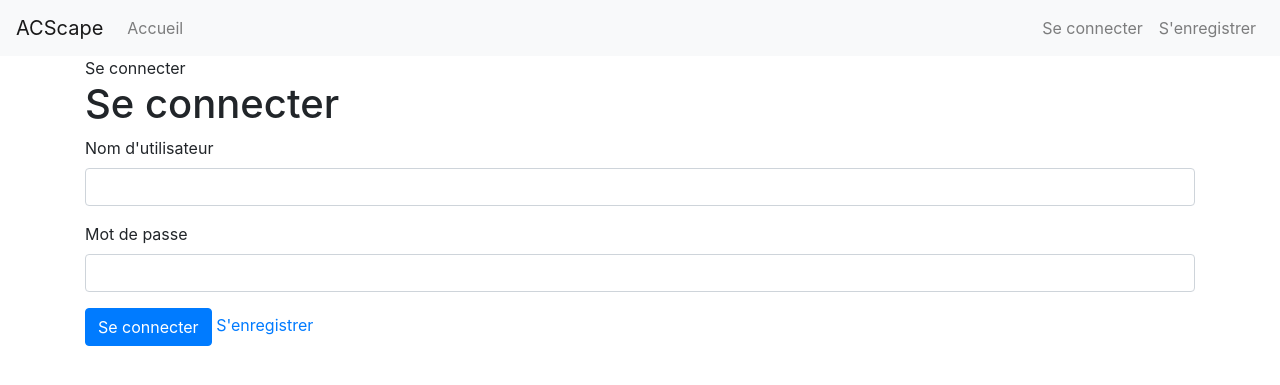
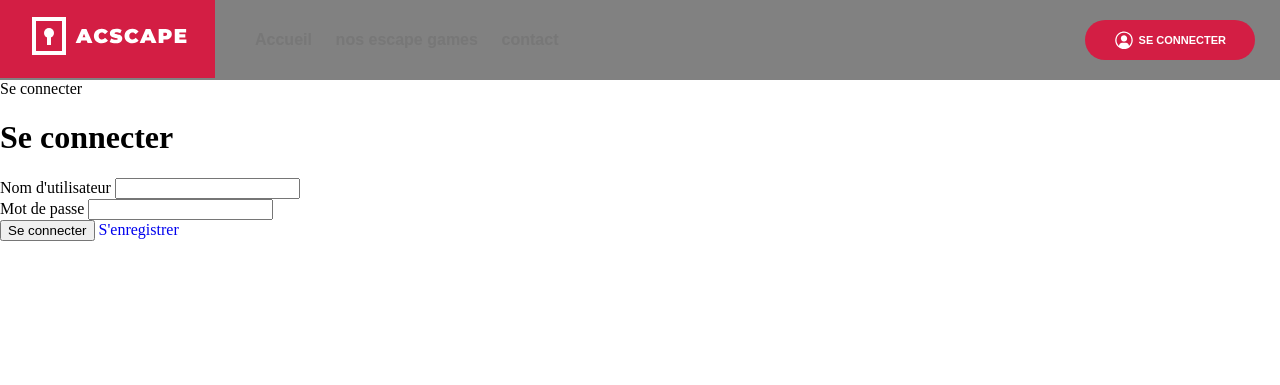
Before and after one commit to amerucci/acscape, a PHP site: template views/auth/login.php in a window 1280 px wide. Shown: the top 385 px of the page. Run offline with PHP 8.4, Linux system fonts and the light colour scheme; the template is opened without the code that fills it, so the values that code supplies are empty; some libraries are stand-ins or nearby versions.

Commit message:
navbar in progress

```diff
--- /dev/null
+++ b/public/css/login.css
@@ -0,0 +1,66 @@
+body {
+    margin: 0;
+    padding: 0;
+}
+
+ul {
+    list-style: none;
+}
+
+a {
+    text-decoration: none;
+}
+
+.navbar {
+    height: 80px;
+    background-color: rgba(27, 27, 27, 0.55);
+    display: flex;
+    align-items: center;
+}
+
+.navbar a {
+    color: rgba(119, 119, 119, 1);
+    font-weight: bold;
+    font-family: 'Montserrat', sans-serif;
+}
+
+.navList {
+    display: flex;
+    flex-direction: row;
+    align-items: center;
+    gap: 3%;
+}
+
+.navLog li {
+    display: flex;
+    align-items: center;
+    justify-content: center;
+    height: 40px;
+    width: 150px;
+    padding: 0 10px;
+    gap: 10px;
+    background-color: rgba(211, 30, 68, 1);
+    border-radius: 20px;
+    font-size: 11px;
+    margin-right: 25px;
+}
+
+.navLog a {
+    color: rgba(255, 255, 255, 1);
+    font-family: 'Montserrat', sans-serif;
+    display: flex;
+    align-items: center;
+    justify-content: center;
+    gap: 3%;
+    width: 150px;
+}
+
+.navbar>div:nth-child(2) {
+    width: 75%;
+}
+
+.container {
+    max-width: 1320px;
+    width: 100%;
+    margin: 0 auto;
+}
--- a/views/layout.php
+++ b/views/layout.php
@@ -3,51 +3,38 @@
 
 <head>
     <meta charset="UTF-8">
+    <meta http-equiv="X-UA-Compatible" content="IE=edge">
     <meta name="viewport" content="width=device-width, initial-scale=1.0">
-    <title><?= $title; ?></title>
-    <link rel="stylesheet" href="<?= SCRIPTS . 'css' . DIRECTORY_SEPARATOR . 'app.css' ?>">
-    <link rel="stylesheet" href="<?= SCRIPTS . 'css' . DIRECTORY_SEPARATOR . 'style.css' ?>">
+    <link rel="stylesheet" href="<?= SCRIPTS . 'css' . DIRECTORY_SEPARATOR . 'login.css' ?>">
+    <title>Document</title>
 </head>
 
 <body>
-    <nav class="navbar navbar-expand-lg navbar-light bg-light">
-        <a class="navbar-brand" href="/acscape">ACScape</a>
-        <button class="navbar-toggler" type="button" data-toggle="collapse" data-target="#navbarSupportedContent"
-            aria-controls="navbarSupportedContent" aria-expanded="false" aria-label="Toggle navigation">
-            <span class="navbar-toggler-icon"></span>
-        </button>
 
-        <div class="collapse navbar-collapse" id="navbarSupportedContent">
-            <ul class="navbar-nav mr-auto">
-                <li class="nav-item">
-                    <a class="nav-link" href="/acscape">Accueil</a>
+    <nav class="navbar">
+        <div class="logoNav">
+            <img src="assets\front\nav\logo.svg" alt="">
+        </div>
+        <div>
+            <ul class="navList">
+                <li><a href="">Accueil</a></li>
+                <li><a href="">nos escape games</a></li>
+                <li><a href="">contact</a></li>
+            </ul>
+        </div>
+        <div>
+            <ul class="navLog">
+                <li>
+                    <a alt="" href=""><img src="assets\front\nav\user-avatar.svg"> SE CONNECTER</a>
                 </li>
-                <?php if (isset($_SESSION['auth'])): ?>
-                <li class="nav-item">
-                    <a class="nav-link" href="/acscape/admin/posts">Administration</a>
-                </li>
-                <?php endif; ?>
-
-            </ul>
-            <ul class="navbar-nav ml-auto">
-                <!-- <a href="login">se connecter</a> -->
-                <?php if (isset($_SESSION['auth'])): ?>
-                <li class="nav-item">
-                    <a class="nav-link" href="/acscape/logout">Se déconnecter</a>
-                </li>
-                <?php else : ?>
-                <li class="nav-item">
-                    <a class="nav-link" href="login">Se connecter</a>
-                </li>
-                <li class="nav-item">
-                    <a class="nav-link" href="register">S'enregistrer</a>
-                    <?php endif; ?>
             </ul>
         </div>
     </nav>
+
     <div class="container">
         <?= $content ?>
     </div>
+
 </body>
 
 </html>
```
Also changed, not shown: views/layout1.php (added, +53 -0 lines), assets/front/footer/logo_transparency.svg (added), assets/front/login/login_register_top.png (added), assets/front/login/login_register_top2.png (added), assets/front/nav/logo.svg (added), assets/front/nav/user-avatar.svg (added).
